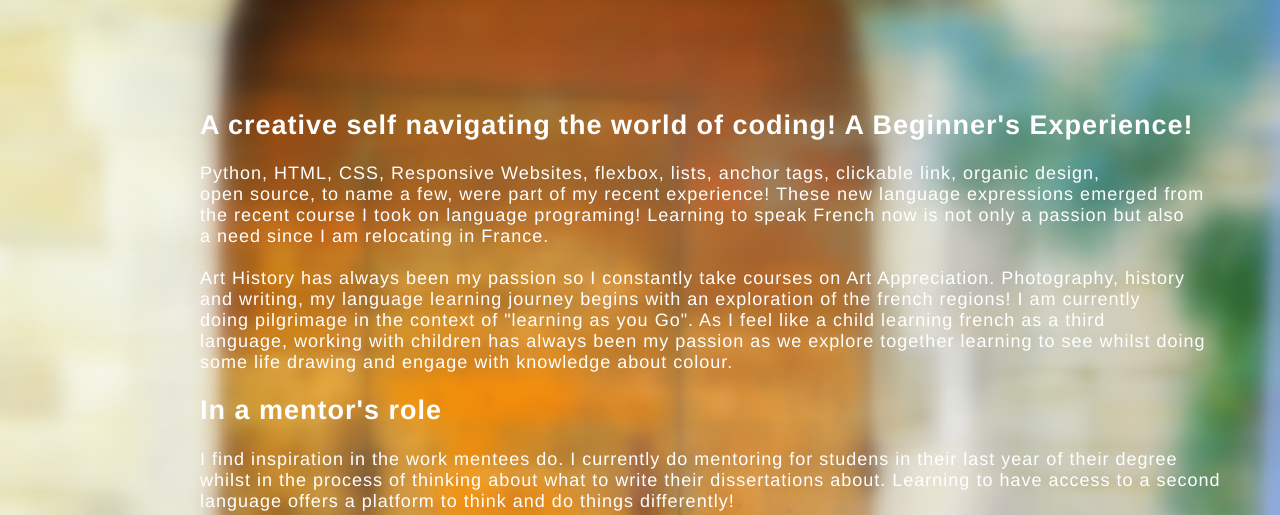
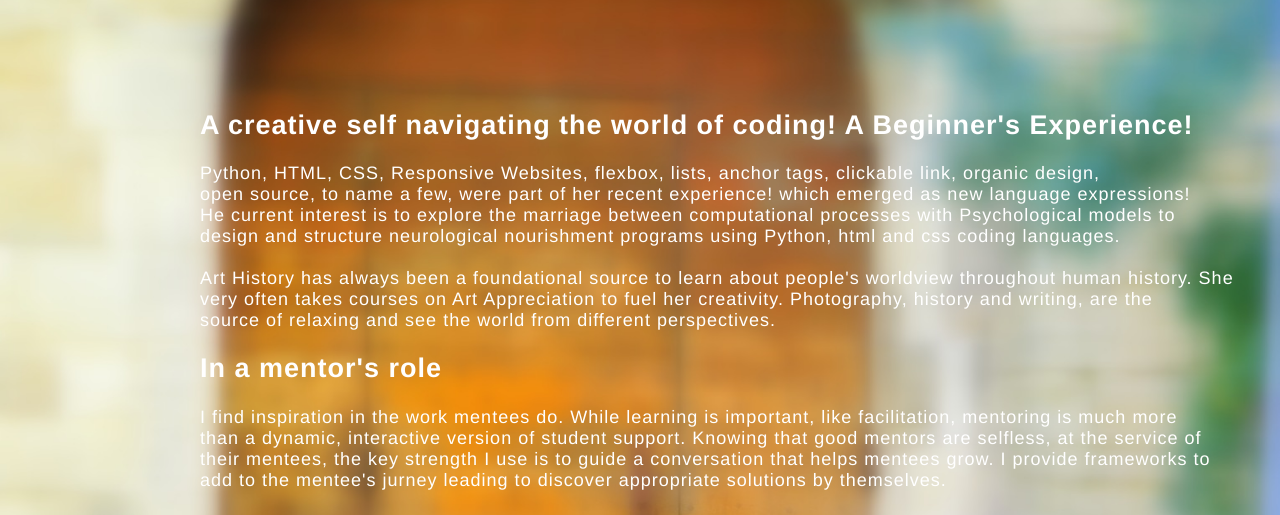
Before and after one commit to luzanderfelt/hedgehog, a plain HTML site: page thisisimportant.html in a window 1280 px wide. Shown: the part 253-768 px from the top of the page. Drawn offline with Linux system fonts and the light colour scheme.

Commit message:
Update thisisimportant.html

```diff
--- a/thisisimportant.html
+++ b/thisisimportant.html
@@ -40,22 +40,18 @@
                 <p>
                 Python, HTML, CSS, Responsive Websites, flexbox, lists, anchor tags, clickable link, organic design,
                 <br>
-                open source, to name a few, were part of my recent experience!  These new language expressions emerged from
+                open source, to name a few, were part of her recent experience!  which emerged as new language expressions!
                 <br>
-                the recent course I took on language programing! Learning to speak French now is not only a passion but also
+                He current interest is to explore the marriage between computational processes with Psychological models to
                 <br>
-                a need since I am relocating in France.
+                design and structure neurological nourishment programs using Python, html and css coding languages.
                 <br>
                 <br>
-                Art History has always been my passion so I constantly take courses on Art Appreciation.  Photography, history
+                Art History has always been a foundational source to learn about people's worldview throughout human history.  She
                 <br>
-                and writing, my language learning journey begins with an exploration of the french regions!  I am currently
+                very often takes courses on Art Appreciation to fuel her creativity.  Photography, history and writing, are the
                 <br>
-                doing pilgrimage in the context of "learning as you Go".  As I feel like a child learning french as a third
-                <br>
-                language, working with children has always been my passion as we explore together learning to see whilst doing
-                <br>
-                some life drawing and engage with knowledge about colour.
+                source of relaxing and see the world from different perspectives.
                 <br>
                 </p>
 
@@ -63,14 +59,15 @@
 
             <p>
 
-                I find inspiration in the work mentees do.  I currently do mentoring for studens in their last year of their degree
+                I find inspiration in the work mentees do.   While learning is important, like facilitation, mentoring is much more
                 <br>
-                whilst in the process of thinking about what to write their dissertations about.  Learning to have access to a second
+                than a dynamic, interactive version of student support.   Knowing that good mentors are selfless, at the service of
                 <br>
-                language offers a platform to think and do things differently!
+                their mentees, the key strength I use is to guide a conversation that helps mentees grow.  I provide frameworks to
+                <br>
+                add to the mentee's jurney leading to discover appropriate solutions by themselves.
                 <br>
             </p>
-
 
             <div><h2>In a relaxing mood</h2></div>
                 <p>
```
